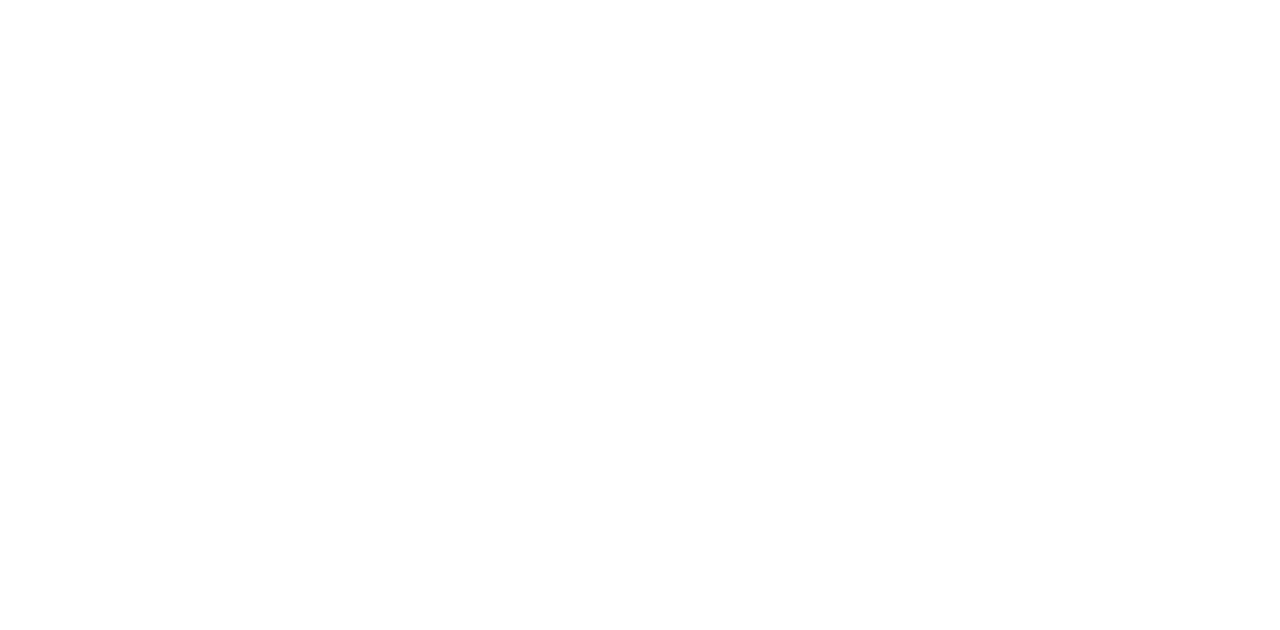
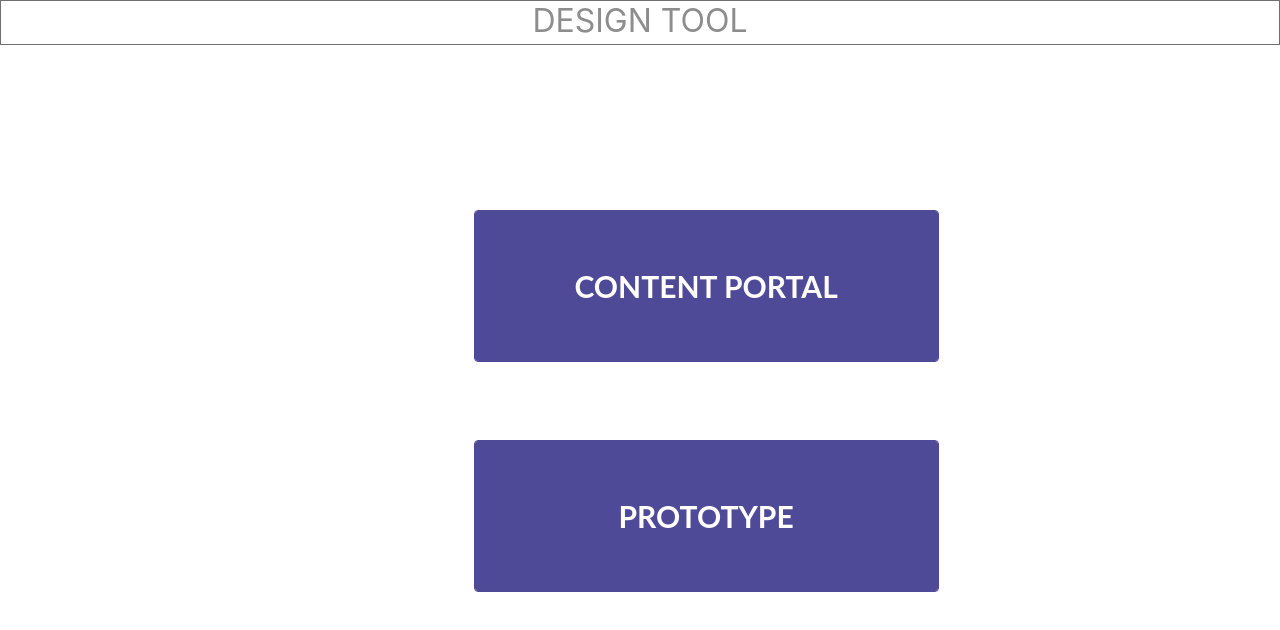
Before and after one commit to vinothinfotech2016/Facts-Assesment, a React (Create React App) app: page /menu in a window 1280 px wide. Before the commit this address had no page. Shown: the top 630 px of the page. Built offline with nearby package versions, Linux system fonts and the light colour scheme.

Commit message:
creating menu file and changes in login pages

```diff
--- a/src/App.css
+++ b/src/App.css
@@ -56,3 +56,37 @@
   color: #00000089;
   align-items: left;
 }
+
+.portal-box{
+  position: absolute;
+  top: 210px;
+  left: 37%;
+  width: 463px;
+  height: 150px;
+  background: #4F4A98 0% 0% no-repeat padding-box;
+  border: 1px solid #4F4A98;
+  border-radius: 4px;
+  opacity: 1;
+  color:white;
+  font: normal  bold 30px Lato;
+  display: flex;
+  justify-content: center;
+  align-items: center;
+}
+
+.portal-box1{
+  position: absolute;
+  top:55%;
+  left: 37%;
+  width: 463px;
+  height: 150px;
+  background: #4F4A98 0% 0% no-repeat padding-box;
+  border: 1px solid #4F4A98;
+  border-radius: 4px;
+  opacity: 1;
+  color:white;
+  font: normal  bold 30px Lato;
+  display: flex;
+  justify-content: center;
+  align-items: center;
+}
--- a/src/App.js
+++ b/src/App.js
@@ -2,6 +2,7 @@
 import Login from "./components/pages/Login";
 import { Routes, Route, useNavigate } from "react-router-dom";
 import Home from "./components/pages/Home";
+import { Menu } from "./components/pages/Menu";
 
 function App() {
   const navigate = useNavigate();
@@ -10,6 +11,7 @@
     <div className="App">
       <Routes>
         <Route path="/" element={<Login navigate={navigate} />} />
+        <Route path="/menu" element={<Menu />} />
         <Route path="home/*" element={<Home navigate={navigate} />} />
       </Routes>
     </div>
--- a/src/components/pages/Login.js
+++ b/src/components/pages/Login.js
@@ -12,8 +12,8 @@
     },
     validationSchema: loginSchema,
     onSubmit: () => {
-      // props.navigate("/home");
-      console.log("Submitted");
+      props.navigate("/menu");
+      // console.log("Submitted");
     },
   });
 
--- /dev/null
+++ b/src/components/pages/Menu.js
@@ -0,0 +1,26 @@
+import { Box } from "@mui/material";
+import React from "react";
+import { Header } from "../layout/Header";
+import { useNavigate } from "react-router-dom";
+
+export const Menu = () => {
+  const navigate = useNavigate();
+  const handlePortal = () => {
+    navigate("/home");
+  };
+
+  const handlePrototype = () => {
+    navigate("/home");
+  };
+  return (
+    <>
+      <Header />
+      <Box className="portal-box" onClick={handlePortal}>
+        <span>CONTENT PORTAL</span>
+      </Box>
+      <Box className="portal-box1" onClick={handlePrototype}>
+        <span>PROTOTYPE</span>
+      </Box>
+    </>
+  );
+};
```
